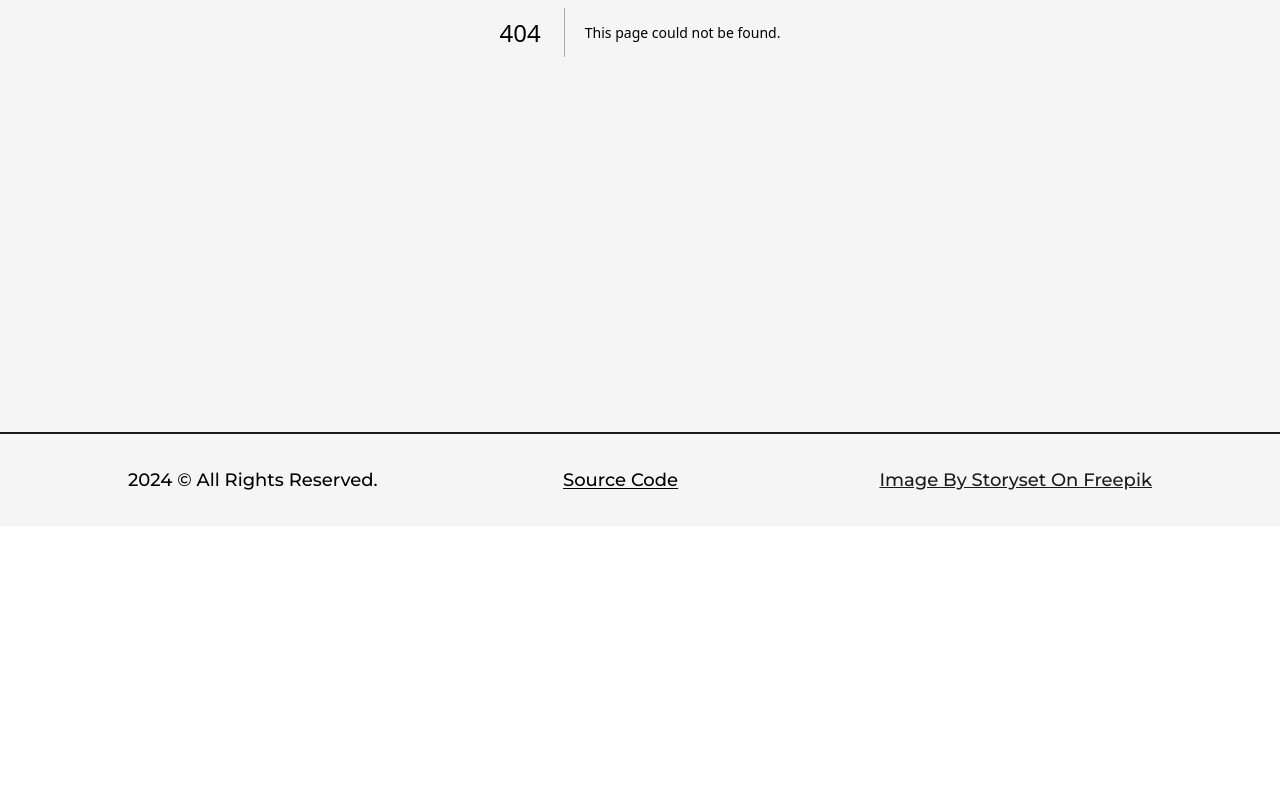
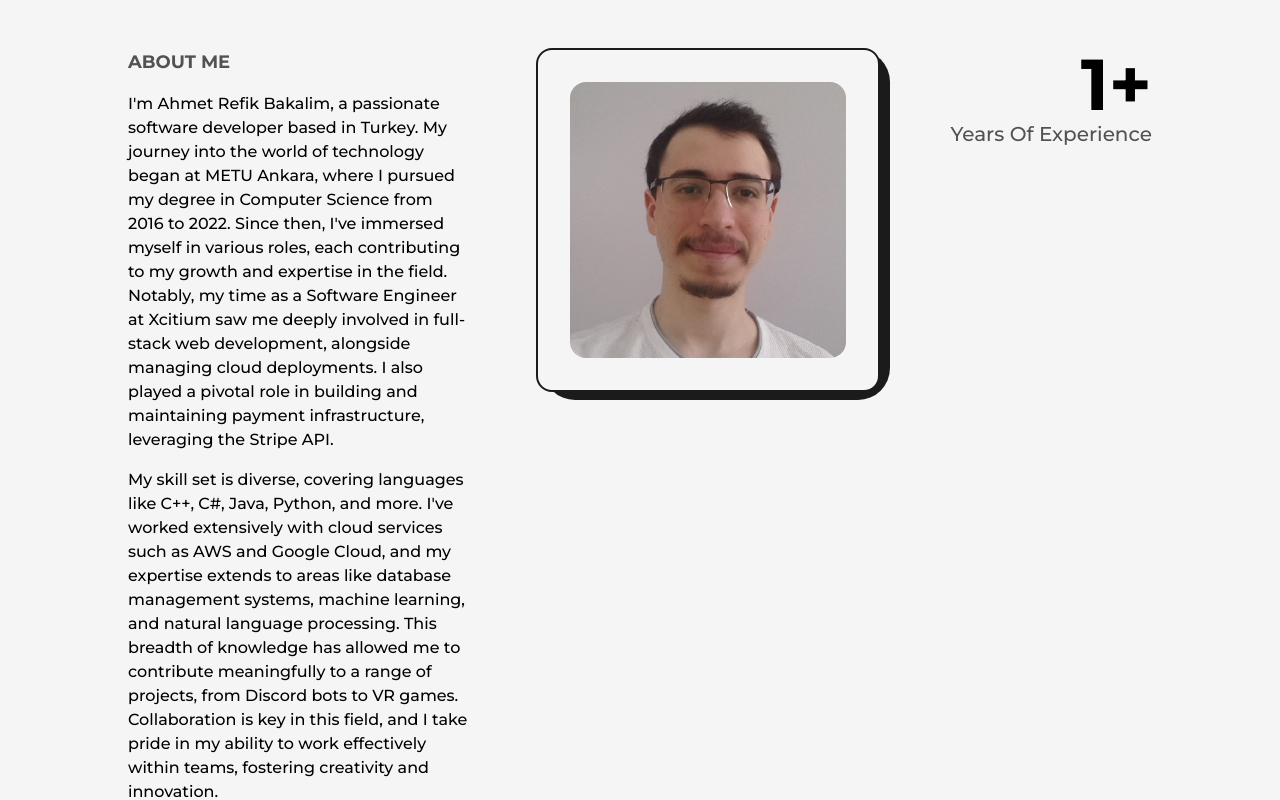
Before and after one commit to refikbakalim/portfolio, a Next.js app: page /about in a window 1280 px wide. Before the commit this address had no page. Shown: the part 480-1280 px from the top of the page. Before the commit the page ends 1006 px from the top, so only its background shows below. Built offline with nearby package versions, Linux system fonts and the light colour scheme.

Commit message:
Add about me page

```diff
--- /dev/null
+++ b/src/pages/about.tsx
@@ -0,0 +1,99 @@
+import AnimatedText from '@/components/AnimatedText'
+import Layout from '@/components/Layout'
+import Head from 'next/head'
+import React, { useEffect, useRef } from 'react'
+import profilePic from "../../public/images/profile-pic.png"
+import Image from "next/image";
+import { useInView, useMotionValue, useSpring } from "framer-motion"
+import type { RefObject } from 'react'
+import Skills from '@/components/Skills'
+import Experience from '@/components/Experience'
+import Education from '@/components/Education'
+
+const AnimatedNumbers = ({ value }: { value: number }) => {
+
+	const ref = useRef(null) as RefObject<HTMLSpanElement>;
+	const motionValue = useMotionValue(0);
+	const springValue = useSpring(motionValue, { duration: 3000 });
+	const isInView = useInView(ref, { once: true });
+
+	useEffect(() => {
+		if (isInView) {
+			motionValue.set(value)
+		}
+	}, [isInView, value, motionValue])
+
+	useEffect(() => {
+		springValue.on("change", (latest) => {
+			if (ref.current && latest.toFixed(0) <= value) {
+				ref.current.textContent = latest.toFixed(0)
+			}
+		})
+	}, [value, springValue])
+
+	return <span ref={ref}></span>
+}
+
+const about = () => {
+	return (
+		<>
+			<Head>
+				<title>About Page</title>
+				<meta
+					name="description"
+					content="About Refik Bakalim"
+				/>
+			</Head>
+			<main className='flex w-full flex-col item-center justify-center '>
+				<Layout className='pt-12'>
+					<AnimatedText text="A Journey Through Software Development!" className='mb-16' />
+					<div className='grid w-full grid-cols-8 gap-16 '>
+						<div className='col-span-3 flex flex-col items-start justify-start '>
+							<h2 className='mb-4 text-lg font-bold uppercase text-dark/75'>About Me</h2>
+							<p className='font-medium'>
+								I&#39;m Ahmet Refik Bakalim, a passionate software developer based in Turkey.
+								My journey into the world of technology began at METU Ankara, where I pursued my degree in Computer Science from 2016 to 2022.
+								Since then, I&#39;ve immersed myself in various roles, each contributing to my growth and expertise in the field. Notably, my time as a Software Engineer at Xcitium saw me deeply involved in full-stack web development, alongside managing cloud deployments.
+								I also played a pivotal role in building and maintaining payment infrastructure, leveraging the Stripe API.
+							</p>
+							<p className='font-medium my-4'>
+								My skill set is diverse, covering languages like C++, C#, Java, Python, and more.
+								I&#39;ve worked extensively with cloud services such as AWS and Google Cloud, and my expertise extends to areas like database management systems, machine learning, and natural language processing.
+								This breadth of knowledge has allowed me to contribute meaningfully to a range of projects, from Discord bots to VR games.
+								Collaboration is key in this field, and I take pride in my ability to work effectively within teams, fostering creativity and innovation.
+							</p>
+
+							<p className='font-medium'>
+								Beyond technical proficiency, effective communication is vital.
+								I&#39;m fluent in English and have a basic proficiency in Japanese, which has proven invaluable in navigating multicultural work environments.
+								My commitment to continuous learning and pushing the boundaries of innovation drives me forward.
+								As I continue to evolve in my career, I remain dedicated to leveraging my skills and experience to create impactful solutions that positively shape the digital landscape.
+							</p>
+						</div>
+
+						<div className='col-span-3 relative h-max rounded-2xl border-2 border-solid border-dark bg-light p-8'>
+							<div className='absolute top-0 -right-3 -z-10 w-[102%] h-[103%] rounded-[2rem] bg-dark' />
+							<Image src={profilePic} alt="Headshot of Refik Bakalim" className="w-full h-auto rounded-2xl" />
+						</div>
+						<div className='col-span-2 flex flex-col items-end justify-between'>
+
+							<div className='flex flex-col items-end justify-center'>
+								<span className='inline-block text-7xl font-bold'>
+									<AnimatedNumbers value={1} />+
+								</span>
+								<h2 className='text-xl font-medium capitalize text-dark/75'>
+									years of experience
+								</h2>
+							</div>
+						</div>
+					</div>
+					<Skills />
+					<Experience />
+					<Education />
+				</Layout>
+			</main>
+		</>
+	)
+}
+
+export default about
--- a/tailwind.config.ts
+++ b/tailwind.config.ts
@@ -12,6 +12,8 @@ const config: Config = {
 				"gradient-radial": "radial-gradient(var(--tw-gradient-stops))",
 				"gradient-conic":
 					"conic-gradient(from 180deg at 50% 50%, var(--tw-gradient-stops))",
+				circularLight:
+					"repeating-radial-gradient(rgba(0,0,0,0.4) 2px, #f5f5f5 5px, #f6f6f6 100px);",
 			},
 			fontFamily: {
 				mont: ["var(--font-mont)"],
@@ -22,7 +24,7 @@ const config: Config = {
 				primary: "#B63E96",
 				primaryDark: "#58E6D9",
 			},
-		},
+					},
 	},
 	plugins: [],
 };
```
Also changed, not shown: public/images/profile-pic.png (added).
